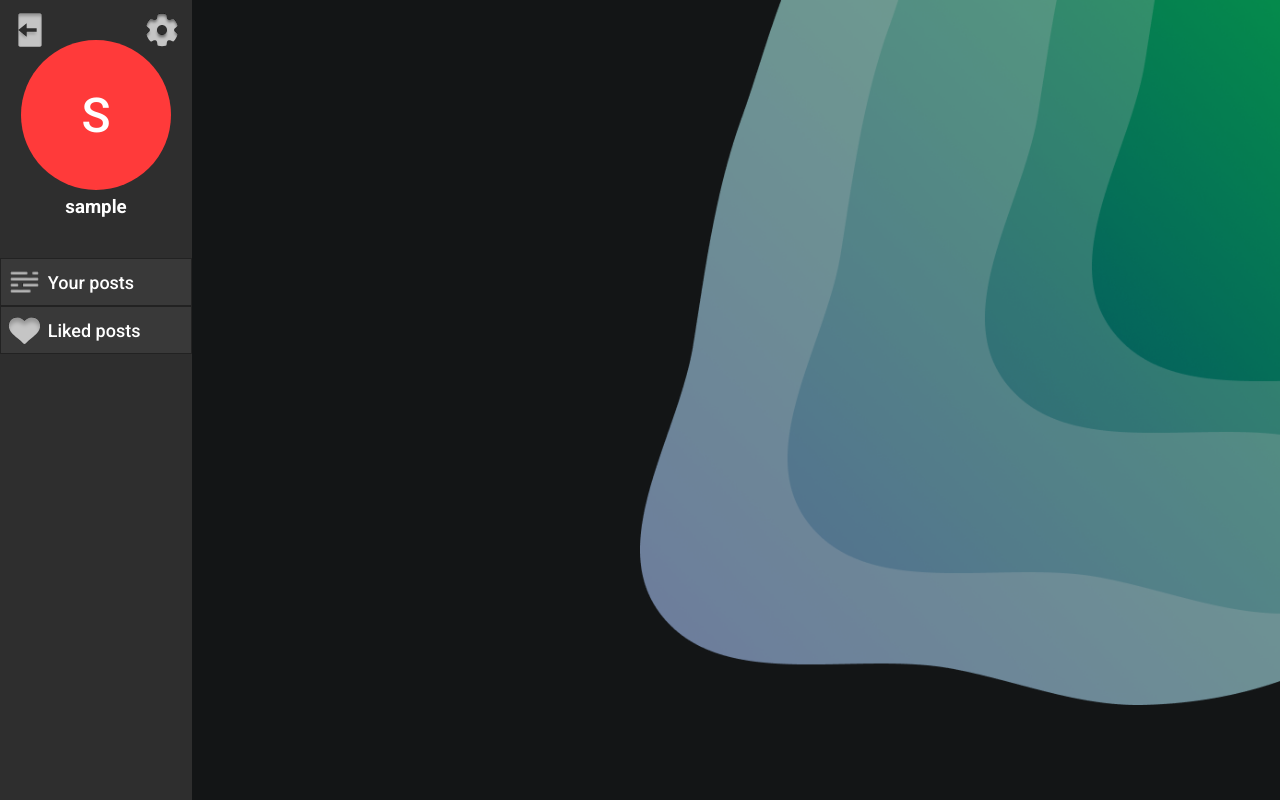
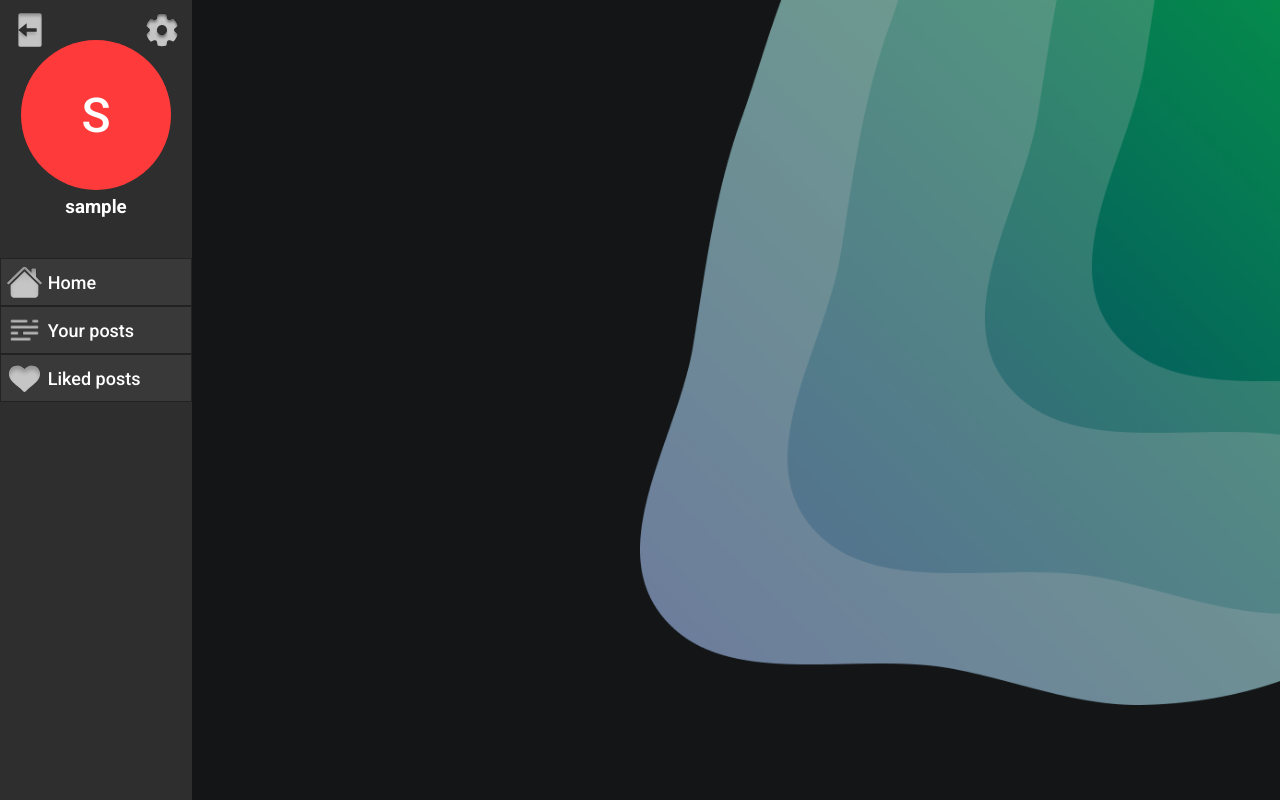
Before and after one commit to semvis123/Project-Webtechnologie, a Flask app: page /me in a window 1280 px wide. Run offline with Flask 2, Linux system fonts and the light colour scheme; the visitor is signed in with stand-in values (Sample User, id 1); data comes from the database, SQL or seed files in the repository; data that the repository does not hold is empty.

Commit message:
:sparkles: home button

```diff
--- a/Main/templates/posts.html
+++ b/Main/templates/posts.html
@@ -21,6 +21,10 @@
             <div class="icon big-icon" style="background-color: {{ current_user.profile_color }};">{{ current_user.username[0].upper() }}</div>
             <h3>{{ current_user.username }}</h3>
         </div>
+        <a href="/" class="sidebarbtn">
+            <img draggable="false" class="sidebarbtn-icon" src="static/assets/house.svg">
+            <pre>Home</pre>
+        </a>
         <a href="/me" class="sidebarbtn">
             <img draggable="false" class="sidebarbtn-icon" src="static/assets/posts_icon.svg">
             <pre>Your posts</pre>
```
Also changed, not shown: Main/static/assets/house.svg (added).
